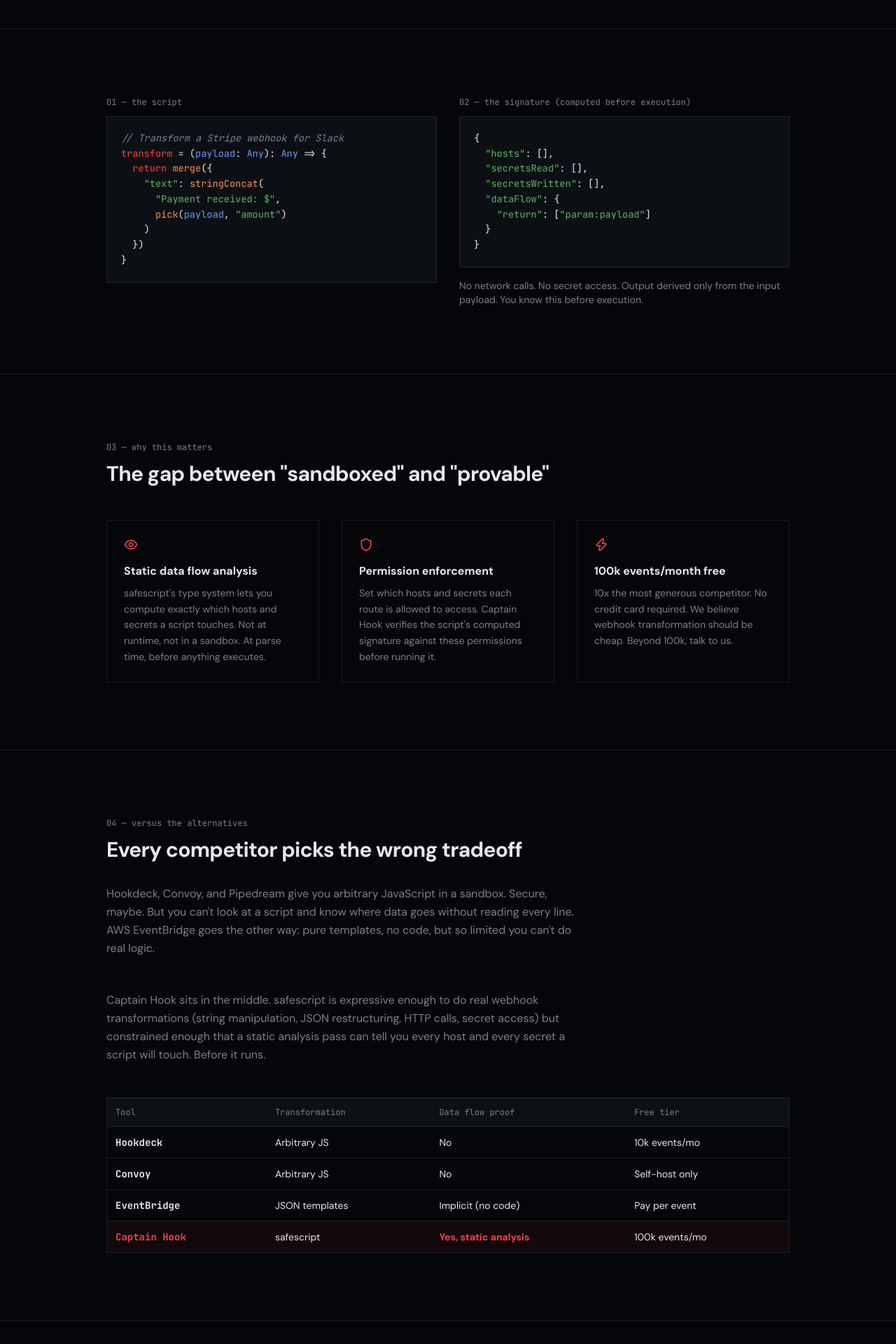
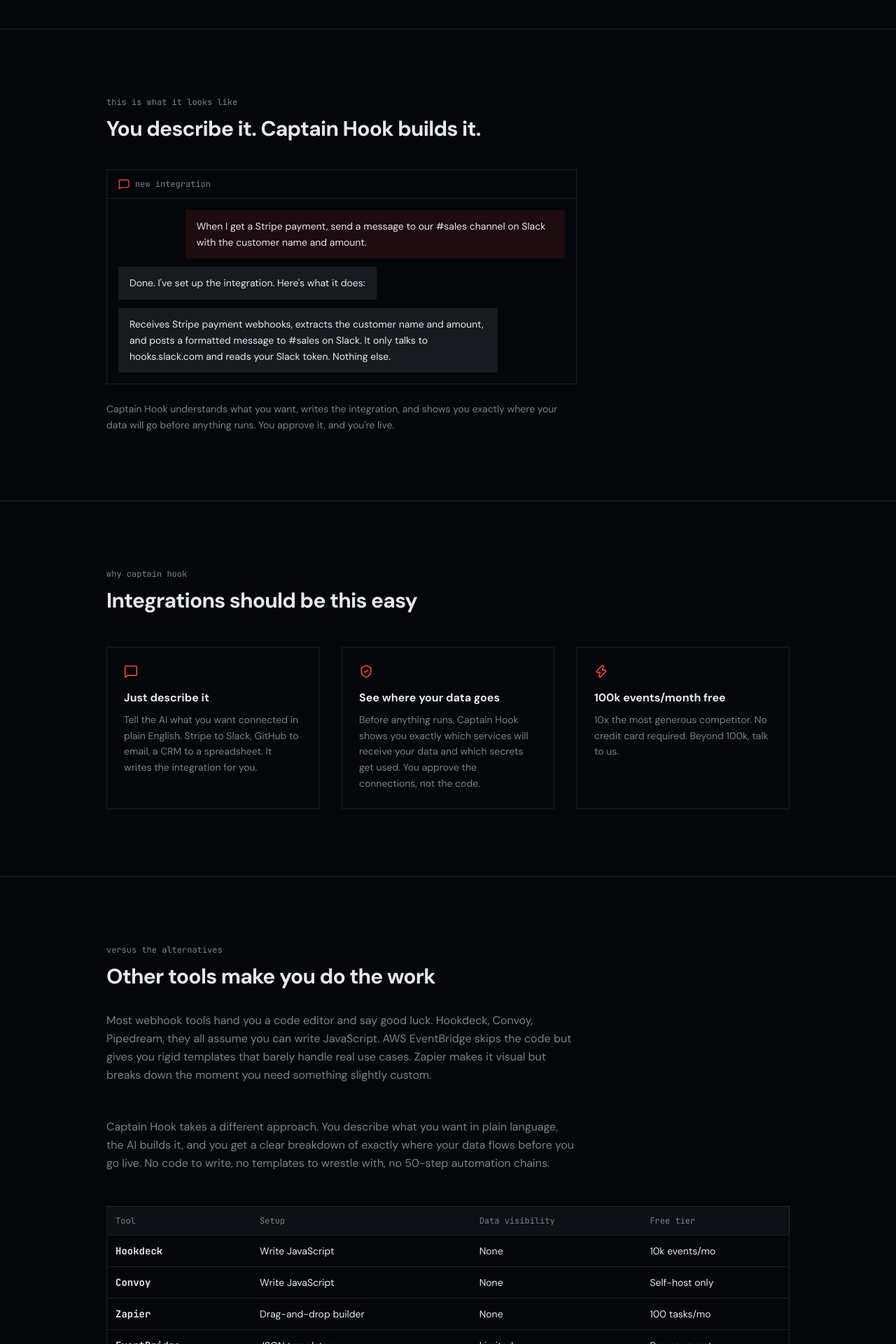
Before and after one commit to uriva/captain-hook, a Next.js app in the folder site/: page / in a window 1280 px wide. Shown: the part 640-2560 px from the top of the page at 70% size. Built offline with nearby package versions, Linux system fonts and the light colour scheme.

Commit message:
Rewrite landing page for non-coders: connect anything to anything by just saying so

```diff
--- a/site/src/app/page.tsx
+++ b/site/src/app/page.tsx
@@ -1,6 +1,6 @@
 import { ThemeToggle } from "@/components/theme-toggle";
 import { buttonVariants } from "@/components/ui/button";
-import { Anchor, ArrowRight, Shield, Zap, Eye } from "lucide-react";
+import { Anchor, ArrowRight, MessageSquare, ShieldCheck, Zap } from "lucide-react";
 import { cn } from "@/lib/utils";
 
 const GithubIcon = ({ className }: { className?: string }) => (
@@ -43,16 +43,16 @@
   <section className="border-b border-border">
     <div className="mx-auto max-w-5xl px-6 py-20 sm:py-32">
       <p className="font-mono text-sm text-hook mb-6 tracking-wide">
-        open source webhook translator
+        webhook integrations without code
       </p>
       <h1 className="text-4xl sm:text-5xl lg:text-6xl font-bold tracking-tight leading-[1.1] mb-6">
-        Know where your<br />
-        <span className="text-hook">data flows</span>
+        Connect anything<br />
+        <span className="text-hook">to anything</span>
       </h1>
       <p className="text-lg text-muted-foreground max-w-xl mb-10 leading-relaxed">
-        Captain Hook transforms webhooks using safescript, a language designed so
-        you can prove exactly which hosts receive your data and which secrets get
-        accessed. Before anything runs.
+        Tell Captain Hook what you want connected and it builds the integration
+        for you. No code, no config files, no documentation rabbit holes. Just
+        describe it.
       </p>
       <div className="flex gap-3">
         <a href="/dashboard" className={cn(buttonVariants({ size: "lg" }))}>
@@ -71,100 +71,80 @@
   </section>
 );
 
-const CodeExample = () => (
+const chatMessages = [
+  {
+    role: "user" as const,
+    text: "When I get a Stripe payment, send a message to our #sales channel on Slack with the customer name and amount.",
+  },
+  {
+    role: "assistant" as const,
+    text: "Done. I've set up the integration. Here's what it does:",
+  },
+  {
+    role: "assistant" as const,
+    text: "Receives Stripe payment webhooks, extracts the customer name and amount, and posts a formatted message to #sales on Slack. It only talks to hooks.slack.com and reads your Slack token. Nothing else.",
+  },
+];
+
+const ChatDemo = () => (
   <section className="border-b border-border">
     <div className="mx-auto max-w-5xl px-6 py-16 sm:py-24">
-      <div className="grid md:grid-cols-2 gap-8">
-        <div>
-          <p className="font-mono text-xs text-muted-foreground mb-3">
-            01 — the script
-          </p>
-          <div className="code-block p-5">
-            <pre className="whitespace-pre-wrap">
-              <span className="comment">{"// Transform a Stripe webhook for Slack"}</span>
-              {"\n"}
-              <span className="keyword">transform</span>
-              {" = ("}
-              <span className="type">payload</span>
-              {": "}
-              <span className="type">Any</span>
-              {"): "}
-              <span className="type">Any</span>
-              {" => {\n  "}
-              <span className="keyword">return</span>
-              {" "}
-              <span className="op">merge</span>
-              {"({\n    "}
-              <span className="string">{'"text"'}</span>
-              {": "}
-              <span className="op">stringConcat</span>
-              {"(\n      "}
-              <span className="string">{'"Payment received: $"'}</span>
-              {",\n      "}
-              <span className="op">pick</span>
-              {"("}
-              <span className="type">payload</span>
-              {", "}
-              <span className="string">{'"amount"'}</span>
-              {")\n    )\n  })\n}"}
-            </pre>
-          </div>
+      <p className="font-mono text-xs text-muted-foreground mb-3">
+        this is what it looks like
+      </p>
+      <h2 className="text-2xl sm:text-3xl font-bold tracking-tight mb-10">
+        You describe it. Captain Hook builds it.
+      </h2>
+      <div className="border border-border max-w-2xl">
+        <div className="border-b border-border px-4 py-3 flex items-center gap-2">
+          <MessageSquare className="h-4 w-4 text-hook" />
+          <span className="font-mono text-xs text-muted-foreground">
+            new integration
+          </span>
         </div>
-        <div>
-          <p className="font-mono text-xs text-muted-foreground mb-3">
-            02 — the signature (computed before execution)
-          </p>
-          <div className="code-block p-5">
-            <pre className="whitespace-pre-wrap">
-              {"{\n"}
-              {"  "}
-              <span className="string">{'"hosts"'}</span>
-              {": [],\n"}
-              {"  "}
-              <span className="string">{'"secretsRead"'}</span>
-              {": [],\n"}
-              {"  "}
-              <span className="string">{'"secretsWritten"'}</span>
-              {": [],\n"}
-              {"  "}
-              <span className="string">{'"dataFlow"'}</span>
-              {": {\n"}
-              {"    "}
-              <span className="string">{'"return"'}</span>
-              {": ["}
-              <span className="string">{'"param:payload"'}</span>
-              {"]\n"}
-              {"  }\n}"}
-            </pre>
-          </div>
-          <p className="text-sm text-muted-foreground mt-4">
-            No network calls. No secret access. Output derived only from the
-            input payload. You know this before execution.
-          </p>
+        <div className="p-4 flex flex-col gap-3">
+          {chatMessages.map((msg, i) => (
+            <div
+              key={i}
+              className={cn(
+                "px-4 py-3 text-sm leading-relaxed max-w-[85%]",
+                msg.role === "user"
+                  ? "bg-hook/10 text-foreground self-end"
+                  : "bg-muted text-foreground self-start",
+              )}
+            >
+              {msg.text}
+            </div>
+          ))}
         </div>
       </div>
+      <p className="text-sm text-muted-foreground mt-6 max-w-2xl leading-relaxed">
+        Captain Hook understands what you want, writes the integration, and
+        shows you exactly where your data will go before anything runs. You
+        approve it, and you&apos;re live.
+      </p>
     </div>
   </section>
 );
 
 const features = [
   {
-    icon: Eye,
-    title: "Static data flow analysis",
+    icon: MessageSquare,
+    title: "Just describe it",
     description:
-      "safescript's type system lets you compute exactly which hosts and secrets a script touches. Not at runtime, not in a sandbox. At parse time, before anything executes.",
+      "Tell the AI what you want connected in plain English. Stripe to Slack, GitHub to email, a CRM to a spreadsheet. It writes the integration for you.",
   },
   {
-    icon: Shield,
-    title: "Permission enforcement",
+    icon: ShieldCheck,
+    title: "See where your data goes",
     description:
-      "Set which hosts and secrets each route is allowed to access. Captain Hook verifies the script's computed signature against these permissions before running it.",
+      "Before anything runs, Captain Hook shows you exactly which services will receive your data and which secrets get used. You approve the connections, not the code.",
   },
   {
     icon: Zap,
     title: "100k events/month free",
     description:
-      "10x the most generous competitor. No credit card required. We believe webhook transformation should be cheap. Beyond 100k, talk to us.",
+      "10x the most generous competitor. No credit card required. Beyond 100k, talk to us.",
   },
 ];
 
@@ -172,10 +152,10 @@
   <section className="border-b border-border">
     <div className="mx-auto max-w-5xl px-6 py-16 sm:py-24">
       <p className="font-mono text-xs text-muted-foreground mb-3">
-        03 — why this matters
+        why captain hook
       </p>
       <h2 className="text-2xl sm:text-3xl font-bold tracking-tight mb-12">
-        The gap between &quot;sandboxed&quot; and &quot;provable&quot;
+        Integrations should be this easy
       </h2>
       <div className="grid md:grid-cols-3 gap-8">
         {features.map((feature) => (
@@ -196,24 +176,23 @@
   <section className="border-b border-border">
     <div className="mx-auto max-w-5xl px-6 py-16 sm:py-24">
       <p className="font-mono text-xs text-muted-foreground mb-3">
-        04 — versus the alternatives
+        versus the alternatives
       </p>
       <h2 className="text-2xl sm:text-3xl font-bold tracking-tight mb-8">
-        Every competitor picks the wrong tradeoff
+        Other tools make you do the work
       </h2>
       <p className="text-muted-foreground max-w-2xl mb-12 leading-relaxed">
-        Hookdeck, Convoy, and Pipedream give you arbitrary JavaScript in a
-        sandbox. Secure, maybe. But you can&apos;t look at a script and know
-        where data goes without reading every line. AWS EventBridge goes the
-        other way: pure templates, no code, but so limited you can&apos;t do
-        real logic.
+        Most webhook tools hand you a code editor and say good luck. Hookdeck,
+        Convoy, Pipedream, they all assume you can write JavaScript. AWS
+        EventBridge skips the code but gives you rigid templates that barely
+        handle real use cases. Zapier makes it visual but breaks down the moment
+        you need something slightly custom.
       </p>
       <p className="text-muted-foreground max-w-2xl mb-12 leading-relaxed">
-        Captain Hook sits in the middle. safescript is expressive enough to do
-        real webhook transformations (string manipulation, JSON restructuring,
-        HTTP calls, secret access) but constrained enough that a static
-        analysis pass can tell you every host and every secret a script will
-        touch. Before it runs.
+        Captain Hook takes a different approach. You describe what you want in
+        plain language, the AI builds it, and you get a clear breakdown of
+        exactly where your data flows before you go live. No code to write, no
+        templates to wrestle with, no 50-step automation chains.
       </p>
       <div className="overflow-x-auto">
         <table className="w-full text-sm border border-border">
@@ -223,10 +202,10 @@
                 Tool
               </th>
               <th className="text-left p-3 font-mono text-xs font-normal text-muted-foreground">
-                Transformation
+                Setup
               </th>
               <th className="text-left p-3 font-mono text-xs font-normal text-muted-foreground">
-                Data flow proof
+                Data visibility
               </th>
               <th className="text-left p-3 font-mono text-xs font-normal text-muted-foreground">
                 Free tier
@@ -235,16 +214,17 @@
           </thead>
           <tbody>
             {[
-              ["Hookdeck", "Arbitrary JS", "No", "10k events/mo"],
-              ["Convoy", "Arbitrary JS", "No", "Self-host only"],
-              ["EventBridge", "JSON templates", "Implicit (no code)", "Pay per event"],
+              ["Hookdeck", "Write JavaScript", "None", "10k events/mo"],
+              ["Convoy", "Write JavaScript", "None", "Self-host only"],
+              ["Zapier", "Drag-and-drop builder", "None", "100 tasks/mo"],
+              ["EventBridge", "JSON templates", "Limited", "Pay per event"],
               [
                 "Captain Hook",
-                "safescript",
-                "Yes, static analysis",
+                "Describe in plain English",
+                "Full data flow proof",
                 "100k events/mo",
               ],
-            ].map(([tool, transform, proof, free]) => (
+            ].map(([tool, setup, visibility, free]) => (
               <tr
                 key={tool}
                 className={`border-b border-border ${
@@ -258,14 +238,14 @@
                     tool
                   )}
                 </td>
-                <td className="p-3">{transform}</td>
                 <td className="p-3">
-                  {proof === "Yes, static analysis" ? (
-                    <span className="text-hook font-bold">{proof}</span>
+                  {tool === "Captain Hook" ? (
+                    <span className="text-hook font-bold">{setup}</span>
                   ) : (
-                    proof
+                    setup
                   )}
                 </td>
+                <td className="p-3">{visibility}</td>
                 <td className="p-3">{free}</td>
               </tr>
             ))}
@@ -280,30 +260,30 @@
   <section className="border-b border-border">
     <div className="mx-auto max-w-5xl px-6 py-16 sm:py-24">
       <p className="font-mono text-xs text-muted-foreground mb-3">
-        05 — how it works
+        how it works
       </p>
       <h2 className="text-2xl sm:text-3xl font-bold tracking-tight mb-12">
-        Three steps, zero surprises
+        Three steps, no coding
       </h2>
       <div className="grid md:grid-cols-3 gap-8">
         {[
           {
             step: "01",
-            title: "Create a route",
+            title: "Describe the connection",
             description:
-              "Point an incoming webhook URL to a destination. Write a safescript function (or let our AI write one for you) that transforms the payload.",
+              "Tell Captain Hook what you want. \"When Stripe sends a payment, post it to Slack.\" That's it. The AI figures out the rest.",
           },
           {
             step: "02",
-            title: "Review the signature",
+            title: "Review and approve",
             description:
-              "Captain Hook computes the script's data flow signature. You see exactly which hosts, secrets, and data paths it touches. Set permissions accordingly.",
+              "Captain Hook shows you exactly which services will receive your data and which credentials get used. Nothing runs until you say so.",
           },
           {
             step: "03",
             title: "Go live",
             description:
-              "Every incoming webhook gets transformed and forwarded. Permissions are enforced on every execution. Stats tracked in real time.",
+              "Flip the switch. Every incoming event gets transformed and forwarded automatically. You can see stats and update the integration anytime by chatting with it.",
           },
         ].map((item) => (
           <div key={item.step}>
@@ -325,7 +305,7 @@
   <section className="border-b border-border">
     <div className="mx-auto max-w-5xl px-6 py-16 sm:py-24">
       <p className="font-mono text-xs text-muted-foreground mb-3">
-        06 — pricing
+        pricing
       </p>
       <h2 className="text-2xl sm:text-3xl font-bold tracking-tight mb-12">
         Generous by default
@@ -336,8 +316,8 @@
           <p className="text-4xl font-bold mb-1">$0</p>
           <p className="text-sm text-muted-foreground mb-6">forever</p>
           <p className="text-sm text-muted-foreground leading-relaxed mb-6">
-            100,000 events per month. Unlimited routes. Full static analysis.
-            All features included.
+            100,000 events per month. Unlimited integrations. Full data flow
+            visibility. All features included.
           </p>
           <a href="/dashboard" className={cn(buttonVariants(), "w-full")}>
             Get started
@@ -381,14 +361,6 @@
           GitHub
         </a>
         <a
-          href="https://safescript.uriva.deno.net"
-          target="_blank"
-          rel="noopener noreferrer"
-          className="hover:text-foreground transition-colors"
-        >
-          safescript
-        </a>
-        <a
           href="mailto:uri.valevski@gmail.com"
           className="hover:text-foreground transition-colors"
         >
@@ -403,7 +375,7 @@
   <div className="min-h-screen">
     <Header />
     <HeroSection />
-    <CodeExample />
+    <ChatDemo />
     <FeaturesSection />
     <ComparisonSection />
     <HowItWorksSection />
```
Also changed, not shown: site/deno.json (line endings or trailing spaces).
